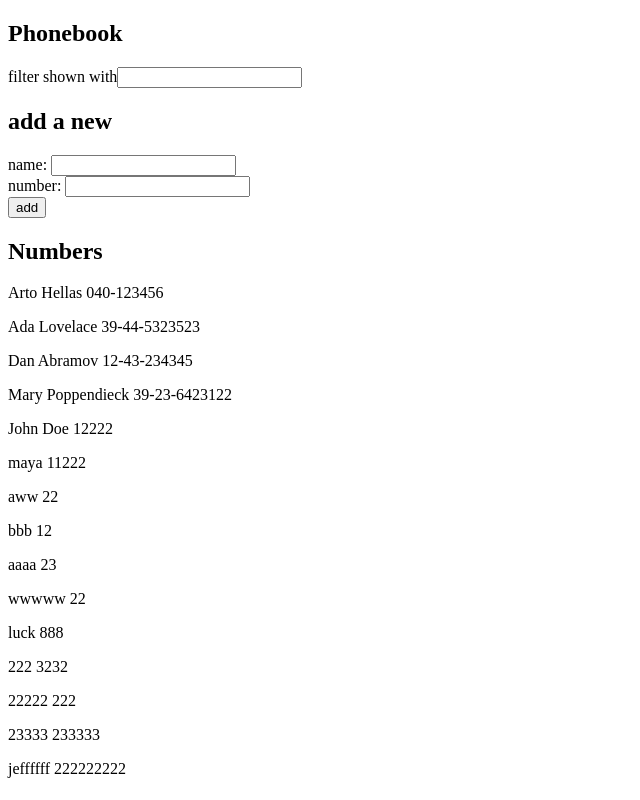
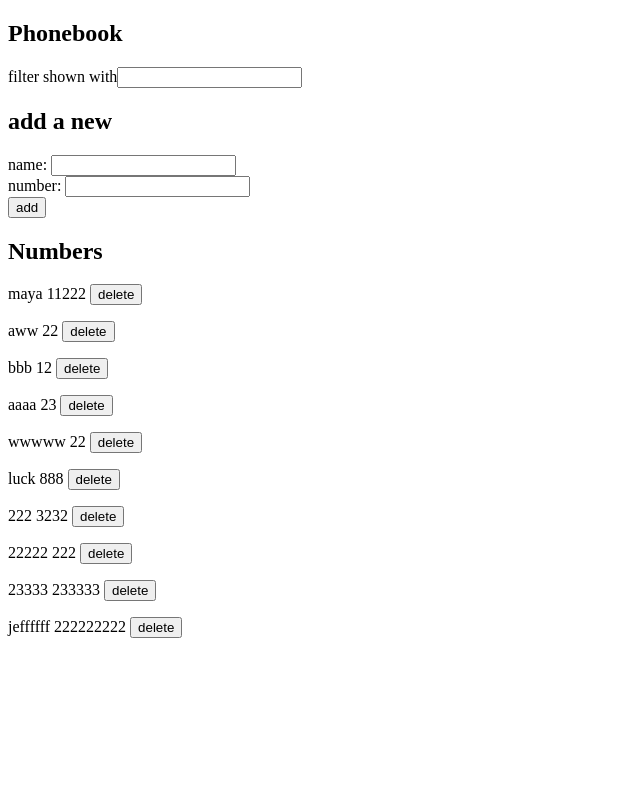
Before and after one commit to hafezfhmi/fso-full-stack-open, a React (Create React App) app in the folder part2/phonebook/: page / in a window 1280 px wide. Shown: the whole page, without its empty margins (0-640 px from the left). Built offline with nearby package versions, Linux system fonts and the light colour scheme; data requests are answered from the project's data file.

Commit message:
Done Exercise 2.17

```diff
--- a/part2/phonebook/db.json
+++ b/part2/phonebook/db.json
@@ -1,30 +1,5 @@
 {
   "persons": [
-    {
-      "name": "Arto Hellas",
-      "number": "040-123456",
-      "id": 1
-    },
-    {
-      "name": "Ada Lovelace",
-      "number": "39-44-5323523",
-      "id": 2
-    },
-    {
-      "name": "Dan Abramov",
-      "number": "12-43-234345",
-      "id": 3
-    },
-    {
-      "name": "Mary Poppendieck",
-      "number": "39-23-6423122",
-      "id": 4
-    },
-    {
-      "name": "John Doe",
-      "number": "12222",
-      "id": 5
-    },
     {
       "name": "maya",
       "number": "11222",
--- a/part2/phonebook/src/App.js
+++ b/part2/phonebook/src/App.js
@@ -35,17 +35,39 @@ const PersonForm = ({
   );
 };
 
-const Persons = ({ persons, filterName }) => {
+const Persons = ({ persons, filterName, setPersons }) => {
   return persons.map((curr) => {
     if (new RegExp(filterName, 'i').test(curr.name)) {
-      return <Person key={curr.name} name={curr.name} number={curr.number} />;
+      return (
+        <Person
+          key={curr.name}
+          name={curr.name}
+          number={curr.number}
+          id={curr.id}
+          persons={persons}
+          setPersons={setPersons}
+        />
+      );
     }
     return null;
   });
 };
 
-const Person = ({ name, number }) => {
-  return <p>{`${name} ${number}`}</p>;
+const Person = ({ name, number, id, persons, setPersons }) => {
+  const deletion = (event) => {
+    event.preventDefault();
+    let answer = window.confirm(`Delete ${name}?`);
+    if (answer) {
+      phonebookServices.deletePerson(id);
+      setPersons(persons.filter((curr) => curr.id !== id));
+    }
+  };
+
+  return (
+    <p>
+      {`${name} ${number}`} <button onClick={deletion}>delete</button>
+    </p>
+  );
 };
 
 const App = () => {
@@ -82,7 +104,7 @@ const App = () => {
       // We post data to the server and we also do setPersons because our data is only fetched at initial render \
       // (Modified setPersons to use response data instead)
       phonebookServices
-        .add({ name: newName, number: newNumber })
+        .addPerson({ name: newName, number: newNumber })
         .then((response) => {
           setPersons(persons.concat(response));
         });
@@ -104,7 +126,11 @@ const App = () => {
         submitInput={submitInput}
       />
       <h2>Numbers</h2>
-      <Persons persons={persons} filterName={filterName} />
+      <Persons
+        persons={persons}
+        filterName={filterName}
+        setPersons={setPersons}
+      />
     </div>
   );
 };
--- a/part2/phonebook/src/services/phonebook.js
+++ b/part2/phonebook/src/services/phonebook.js
@@ -5,13 +5,18 @@ const getAll = () => {
   return axios.get(baseURL).then((response) => response.data);
 };
 
-const add = (newPhoneNumber) => {
+const addPerson = (newPhoneNumber) => {
   return axios.post(baseURL, newPhoneNumber).then((response) => response.data);
+};
+
+const deletePerson = (id) => {
+  return axios.delete(`${baseURL}/${id}`);
 };
 
 const phonebookServices = {
   getAll,
-  add,
+  addPerson,
+  deletePerson,
 };
 
 export default phonebookServices;
```
